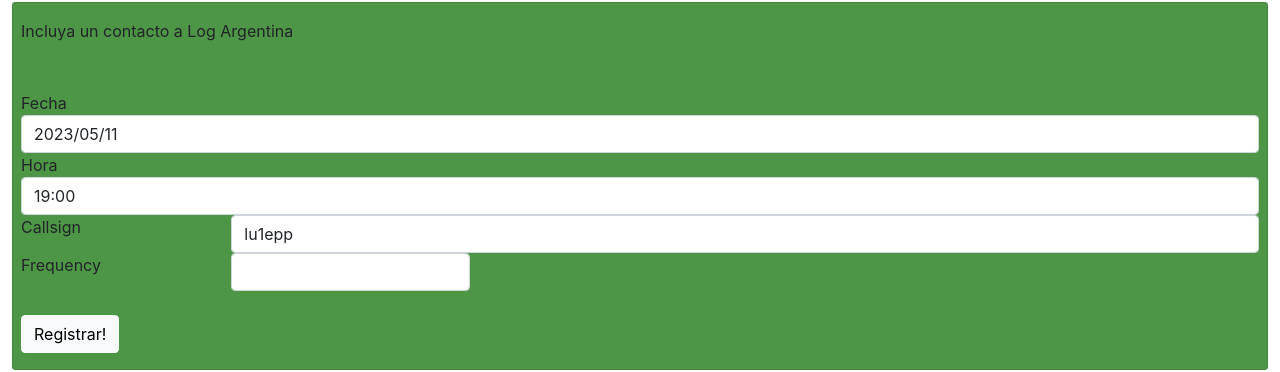
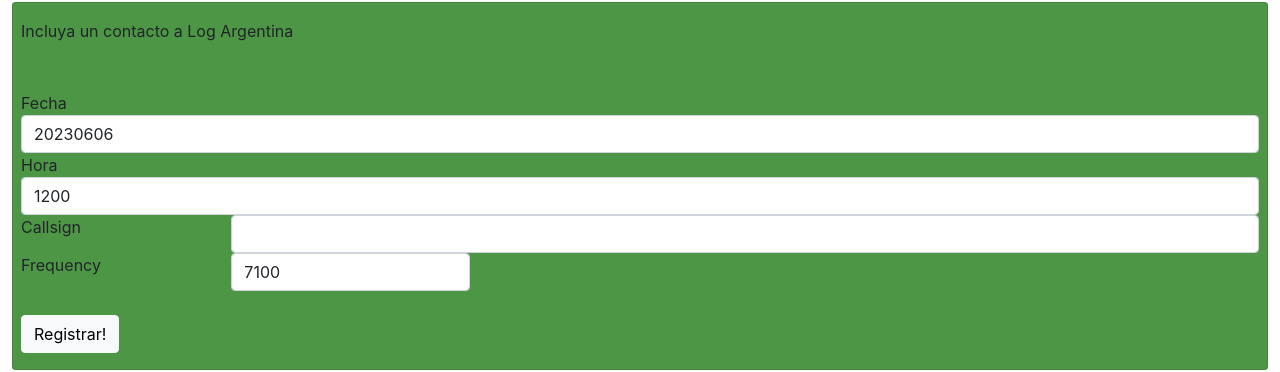
Before and after one commit to alonsoem/lu4dq, a React (Create React App) app: page / in a window 1280 px wide. Shown: the part 111-483 px from the top of the page. Built offline with nearby package versions, Linux system fonts and the light colour scheme.

Commit message:
fix field names

```diff
--- a/src/qso.js
+++ b/src/qso.js
@@ -12,15 +12,14 @@ export default class Qso extends  React.Component {
         super(props);
 
         this.state = {
-            date:"2023/05/11",
-            time:"19:00",
-            myCall:"lu1eqe",
-            toCall:"lu1epp",
+            date:"20230606",
+            time:"1200",
+            signal:"lu1eqe",
             rst:"",
             message:"",
             mode:"",
             band:"",
-            frequency:"",
+            frequency:"7100",
             error:"",
 
 
@@ -39,7 +38,7 @@ export default class Qso extends  React.Component {
     submit = () =>{
 
         postQSO({
-            signal: this.state.user,
+            signal: this.state.signal,
             micall:this.state.myCall,
             frequency:this.state.frequency,
             sucall:this.state.toCall,
@@ -126,7 +125,7 @@ export default class Qso extends  React.Component {
       };
 
       handleChangeToCall= (event) => {
-        this.setState({toCall:event.target.value});
+        this.setState({signal:event.target.value});
       };
 
       handleChangeMode= (event) => {
```
